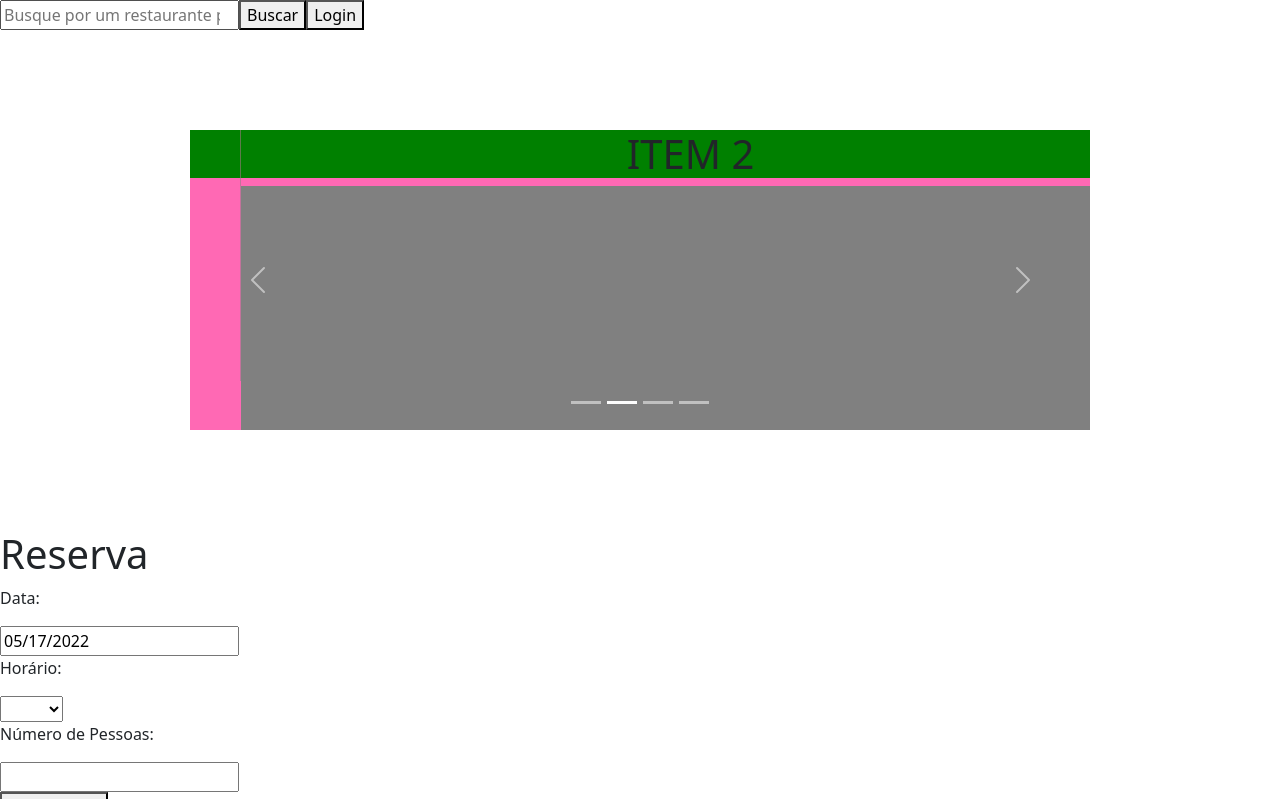
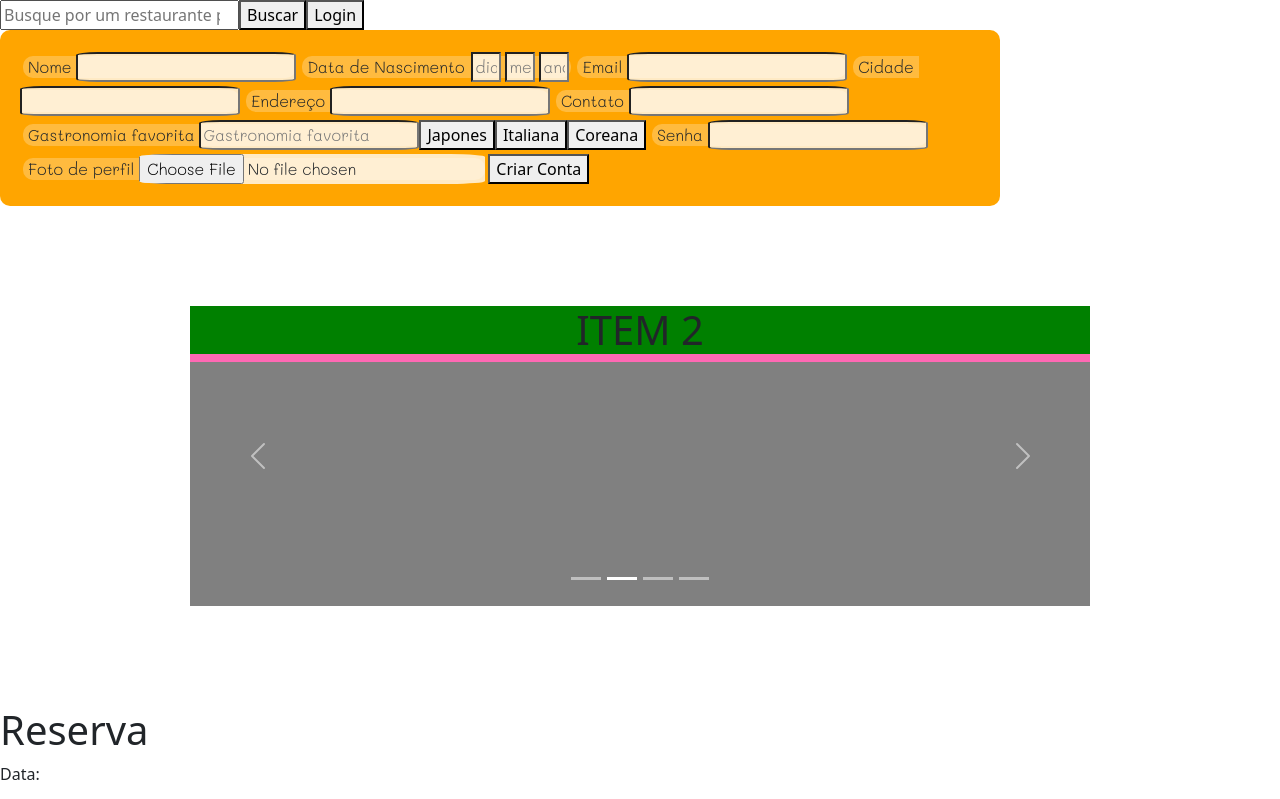
Before and after one commit to cbutuem/Resto_front, a React (Create React App) app: page /signup/restaurant in a window 1280 px wide. Shown: the top 799 px of the page. Built offline with nearby package versions, Linux system fonts and the light colour scheme.

Commit message:
restaurant

```diff
--- a/src/App.js
+++ b/src/App.js
@@ -22,7 +22,7 @@ function App() {
       <Route path="/user/user-profile" element={<UserProfile />}/>
       <Route path="/" element={<Login/>}/>
       <Route path="/signup/user" element={<User_SignUp/>}/>
-      <Route path="/signup/user" element={<Restaurant_SignUp/>}/>
+      <Route path="/signup/restaurant" element={<Restaurant_SignUp/>}/>
 
     </Routes>
       <Carrossel />
--- a/src/Public/pages/Restaurant_SignUp.js
+++ b/src/Public/pages/Restaurant_SignUp.js
@@ -18,7 +18,7 @@ export function Restaurant_SignUp(props){
         password: "",
         city: "",
         contact: "",
-        favType: [],
+        foodCategory: [],
         imgUser: ""
     });
 
@@ -43,7 +43,7 @@ export function Restaurant_SignUp(props){
             const uploadData = new FormData();
             uploadData.append("picture", img);
 
-            const response = await api.post("/upload-user-image", uploadData);
+            const response = await api.post("/upload-image", uploadData);
             return response.data.url;
 
         }   catch (error) {
@@ -55,7 +55,7 @@ export function Restaurant_SignUp(props){
         event.preventDefault();
         try {
         const imgURL = await handleUpload();
-        await api.post("/user/signup", { ...form, img: imgURL });
+        await api.post("/restaurant/signup", { ...form, img: imgURL, foodCategory: cat});
         navigate("/login");
 
     }   catch (error) {
@@ -84,9 +84,9 @@ export function Restaurant_SignUp(props){
                     </span>
                     <span className= {style.lineBox}>
                         <label className = {style.titleCat}>Data de Nascimento</label>
-                        <input className = {style.data} placeholder="dia" name="dia" value={date.dia} onChange={handleDate}></input>
-                        <input className = {style.data} placeholder="mes" name="mes" value={date.mes} onChange={handleDate}></input>
-                        <input className = {style.data} placeholder="ano" name="ano" value={date.ano} onChange={handleDate}></input>
+                        <input className = {style.data} placeholder="dia" name="day" value={date.day} onChange={handleDate}></input>
+                        <input className = {style.data} placeholder="mes" name="month" value={date.month} onChange={handleDate}></input>
+                        <input className = {style.data} placeholder="ano" name="year" value={date.year} onChange={handleDate}></input>
                     </span>
                     <span className= {style.lineBox}>
                         <label className = {style.titleCat}>Email</label>
--- a/src/Public/pages/User_SignUp.js
+++ b/src/Public/pages/User_SignUp.js
@@ -54,7 +54,7 @@ export function User_SignUp(props){
         event.preventDefault();
         try {
         const imgURL = await handleUpload();
-        await api.post("/user/signup", { ...form, img: imgURL });
+        await api.post("/user/signup", { ...form, img: imgURL,favType: cat });
         navigate("/login");
 
     }   catch (error) {
```
